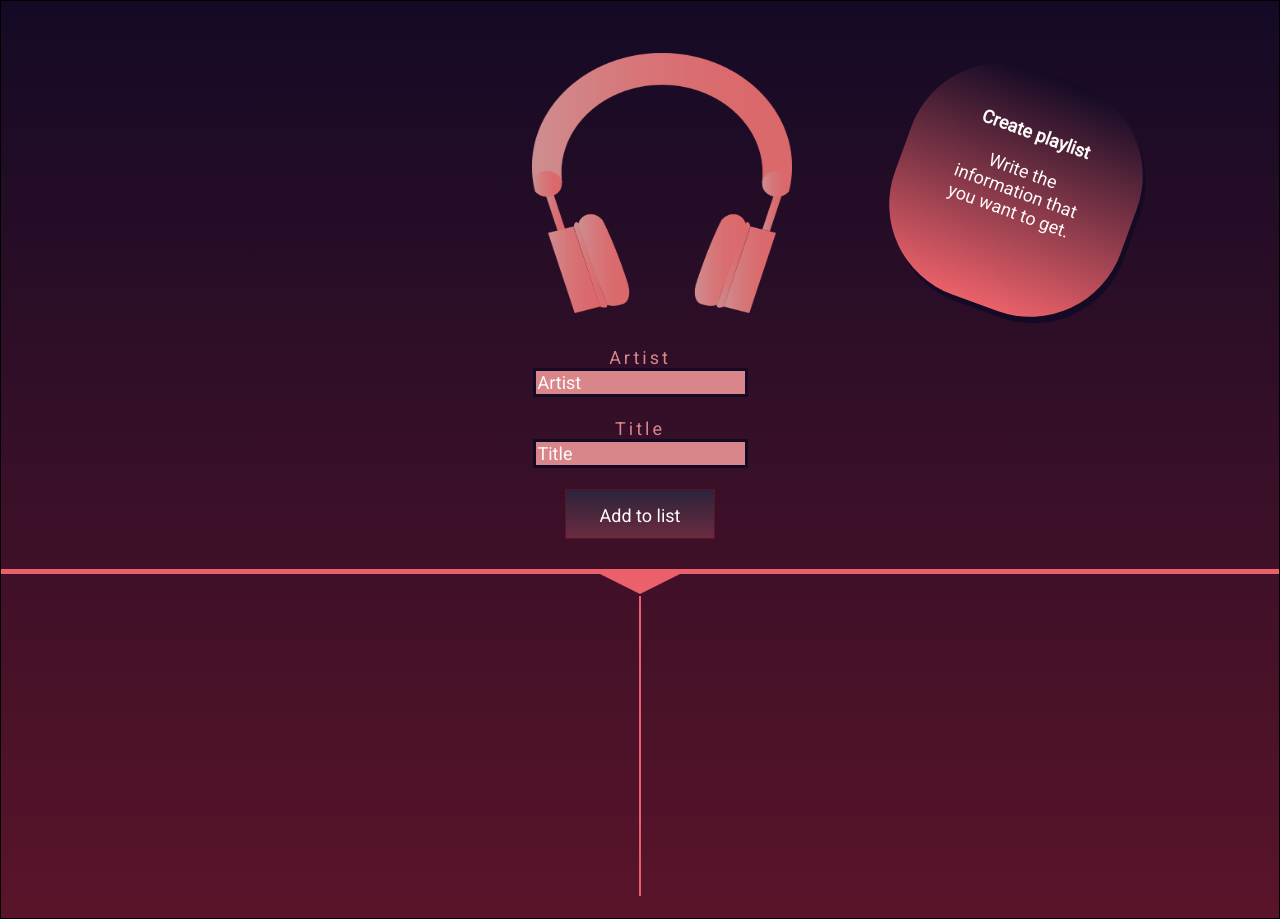
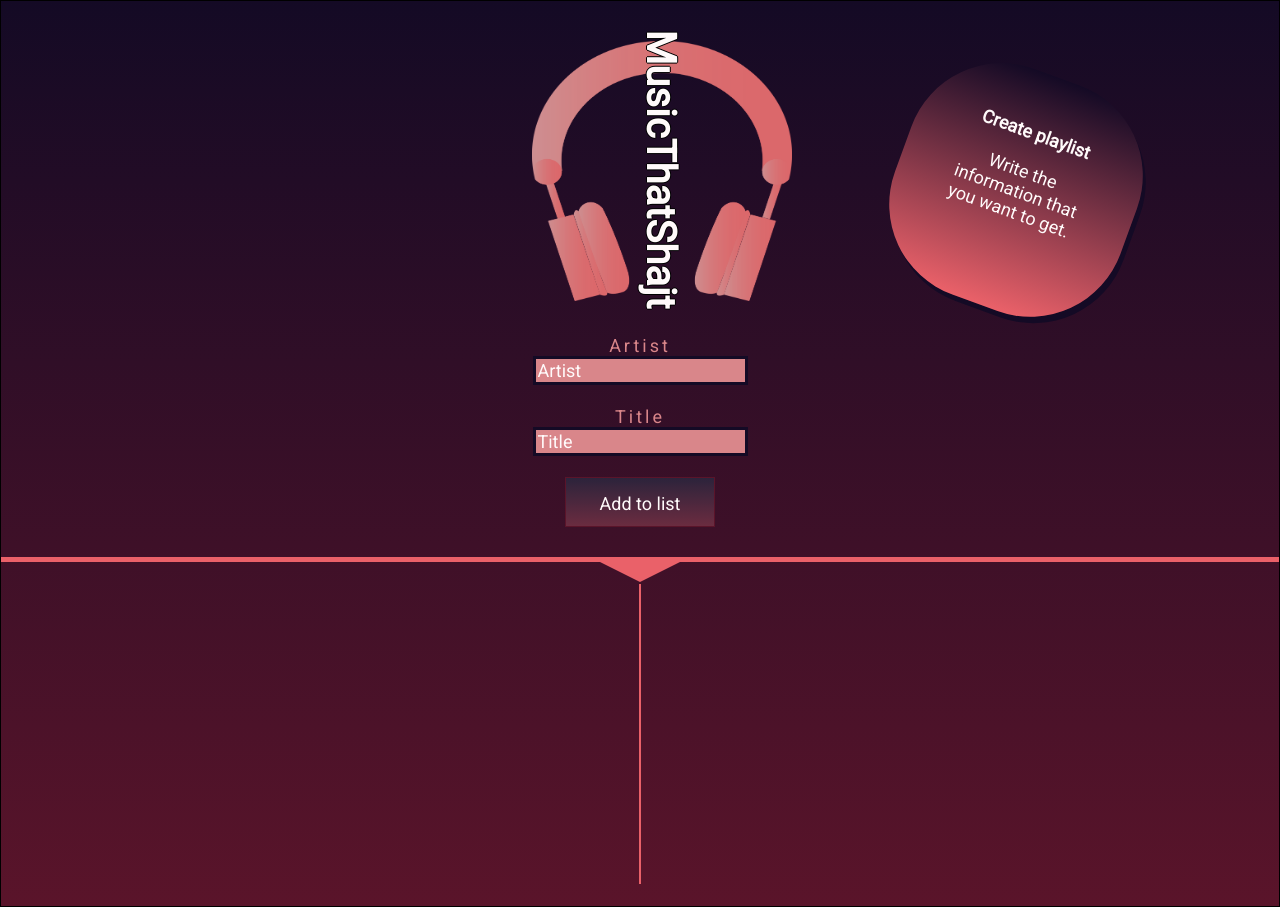
Before and after one commit to Doftgrahn/lyricThatNow, a plain HTML site: page home.html in a window 1280 px wide. Drawn offline with nearby package versions, Linux system fonts and the light colour scheme.

Commit message:
dont with css

```diff
--- a/home.css
+++ b/home.css
@@ -8,6 +8,18 @@ body {
   margin: 0;
   border: 1px solid black;
   background-image: linear-gradient(#140a25, #5a142a);
+}
+
+h1 {
+  font-size: 40px;
+  color: #fffafa;
+  transform: rotate(90deg);
+  text-align: center;
+  position: absolute;
+  top:120px;
+  left:40.7%;
+  z-index: 111;
+  text-shadow: -1px 0 black, 0 1px black, 1px 0 black, 0 -1px black;
 }
 
 h2 {
--- a/home.html
+++ b/home.html
@@ -15,17 +15,14 @@
 <body>
   <main>
 
-    <h1>  </h1>
-    <div class="playlist-text">
+    <h1> MusicThatShajt </h1>
+      <div class="playlist-text">
       <h2>Create playlist</h2>
       <p>
         Write the information that you want to get.
       </p>
     </div>
     <img src="högtalare.png" alt="bild" id="speakerPic">
-
-
-
   </main>
   <div class="title-artist-button">
     <label for="artist">Artist</label>
@@ -43,10 +40,6 @@
     <div class="lyric-container">
       <p></p>
     </div>
-
-
-
-
   </div>
 
 
```
